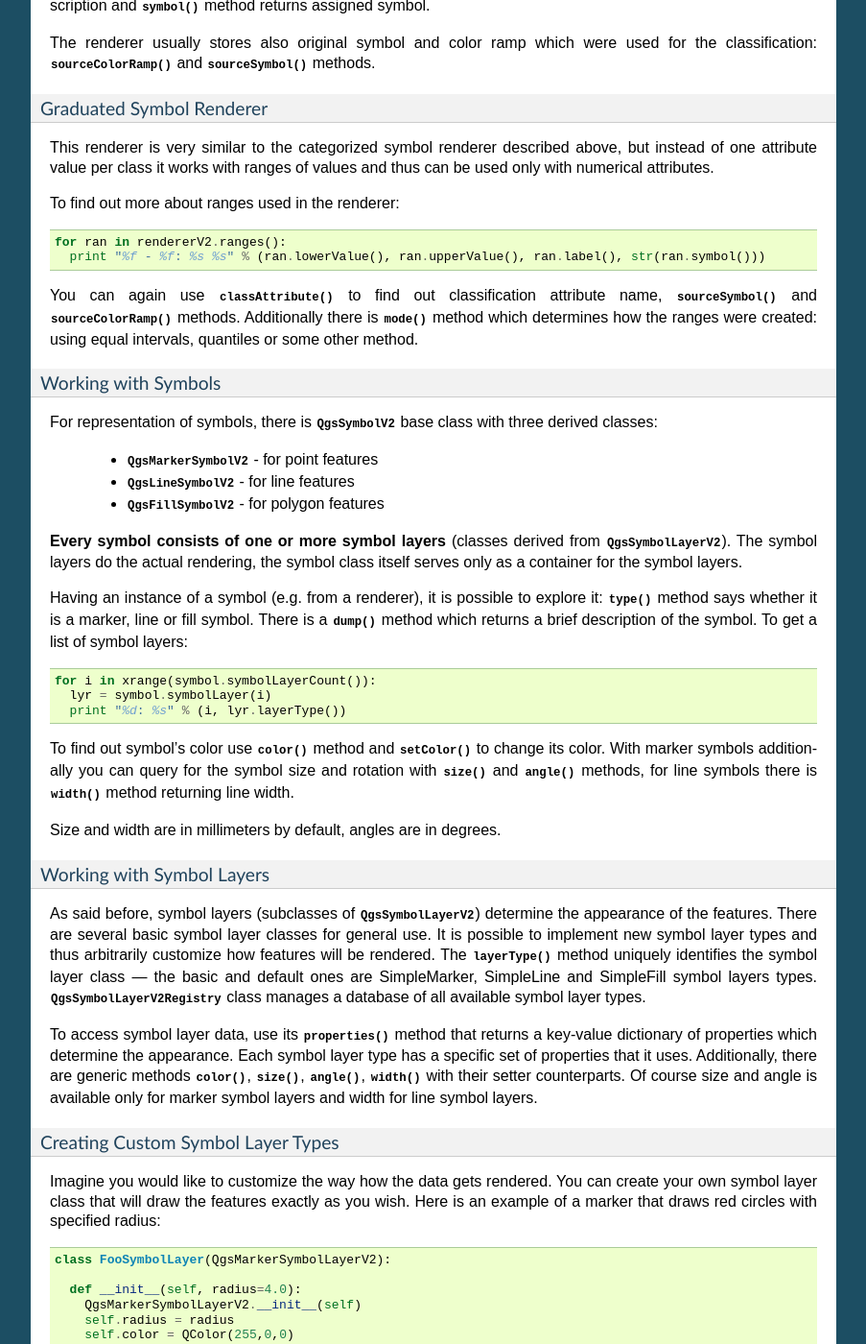
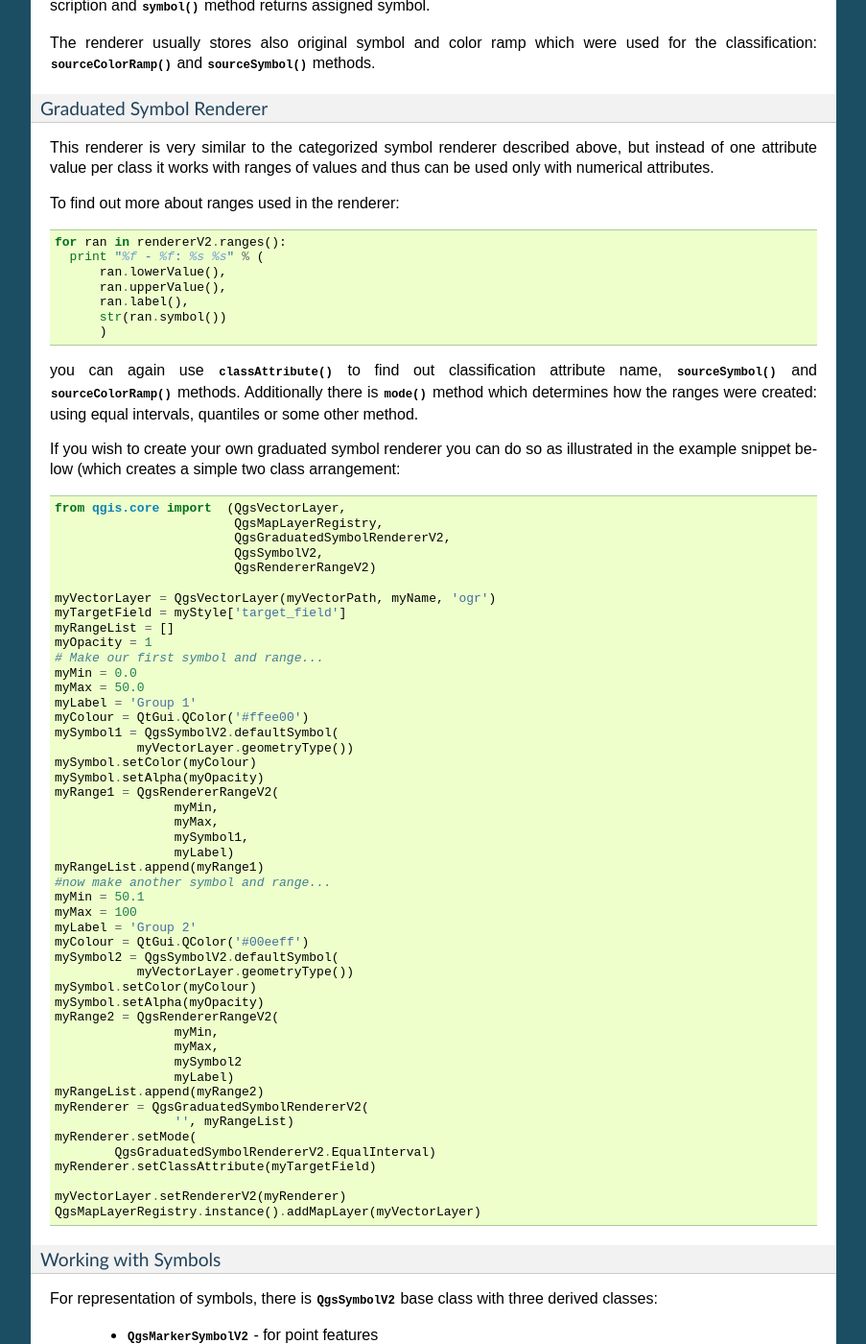
Before and after one commit to slarosa/QGIS-Developer-Cookbook, a Sphinx documentation site: the page built from english_us/source/vector.rst, in a window 1280 px wide and 1400 px high, scrolled down 5756 px. Shown: the whole window at 96% size, without its empty margins (198-1101 px from the left). Built offline with Sphinx 7.4.7, drawn with Linux system fonts in a browser that asks for light colours.

Commit message:
Added an example of how to do a graduated symbology v2 renderer

```diff
--- a/english_us/source/vector.rst
+++ b/english_us/source/vector.rst
@@ -249,15 +249,21 @@ Finally, let's check whether everything went well::
 Appearance (Symbology) of Vector Layers
 ---------------------------------------
 
-When a vector layer is being rendered, the appearance of the data is given by **renderer** and **symbols** associated with the layer.
-Symbols are classes which take care of drawing of visual representation of features, while renderers determine what symbol will be used for a particular feature.
+When a vector layer is being rendered, the appearance of the data is given by
+**renderer** and **symbols** associated with the layer.  Symbols are classes
+which take care of drawing of visual representation of features, while
+renderers determine what symbol will be used for a particular feature.
 
-In QGIS v1,4 a new vector rendering stack has been introduced in order to overcome the limitations of the original implementation. We refer to it as
-new symbology or symbology-ng (new generation), the original rendering stack is also called old symbology. Each vector layer uses either new symbology
-or old symbology, but never both at once or neither of them. It's not a global setting for all layers, so some layers might use new symbology while
-others still use old symbology. In QGIS options the user can specify what symbology should be used by default when layers are loaded.
-The old symbology will be kept in further QGIS v1.x releases for compatibility and we plan
-to remove it in QGIS v2.0.
+In QGIS v1,4 a new vector rendering stack has been introduced in order to
+overcome the limitations of the original implementation. We refer to it as new
+symbology or symbology-ng (new generation), the original rendering stack is
+also called old symbology. Each vector layer uses either new symbology or old
+symbology, but never both at once or neither of them. It's not a global setting
+for all layers, so some layers might use new symbology while others still use
+old symbology. In QGIS options the user can specify what symbology should be
+used by default when layers are loaded.  The old symbology will be kept in
+further QGIS v1.x releases for compatibility and we plan to remove it in QGIS
+v2.0.
 
 How to find out which implementation is currently in use::
 
@@ -328,16 +334,79 @@ The renderer usually stores also original symbol and color ramp which were used
 Graduated Symbol Renderer
 .........................
 
-This renderer is very similar to the categorized symbol renderer described above, but instead of one attribute value per class
-it works with ranges of values and thus can be used only with numerical attributes.
+This renderer is very similar to the categorized symbol renderer described
+above, but instead of one attribute value per class it works with ranges of
+values and thus can be used only with numerical attributes.
 
 To find out more about ranges used in the renderer::
 
   for ran in rendererV2.ranges():
-    print "%f - %f: %s %s" % (ran.lowerValue(), ran.upperValue(), ran.label(), str(ran.symbol()))
+    print "%f - %f: %s %s" % (
+        ran.lowerValue(),
+        ran.upperValue(),
+        ran.label(),
+        str(ran.symbol())
+        )
 
-You can again use :func:`classAttribute` to find out classification attribute name, :func:`sourceSymbol` and :func:`sourceColorRamp` methods.
-Additionally there is :func:`mode` method which determines how the ranges were created: using equal intervals, quantiles or some other method.
+you can again use :func:`classAttribute` to find out classification attribute
+name, :func:`sourceSymbol` and :func:`sourceColorRamp` methods.  Additionally
+there is :func:`mode` method which determines how the ranges were created:
+using equal intervals, quantiles or some other method.
+
+If you wish to create your own graduated symbol renderer you can do so as
+illustrated in the example snippet below (which creates a simple two class
+arrangement::
+
+	from qgis.core import  (QgsVectorLayer,
+                		QgsMapLayerRegistry,
+				QgsGraduatedSymbolRendererV2,
+		                QgsSymbolV2,
+				QgsRendererRangeV2)
+
+	myVectorLayer = QgsVectorLayer(myVectorPath, myName, 'ogr')
+	myTargetField = myStyle['target_field']
+	myRangeList = []
+	myOpacity = 1
+	# Make our first symbol and range...
+	myMin = 0.0
+	myMax = 50.0
+	myLabel = 'Group 1'
+	myColour = QtGui.QColor('#ffee00')
+	mySymbol1 = QgsSymbolV2.defaultSymbol(
+		   myVectorLayer.geometryType())
+	mySymbol.setColor(myColour)
+	mySymbol.setAlpha(myOpacity)
+	myRange1 = QgsRendererRangeV2(
+		        myMin,
+		        myMax,
+		        mySymbol1,
+		        myLabel)
+	myRangeList.append(myRange1)
+	#now make another symbol and range...
+	myMin = 50.1
+	myMax = 100
+	myLabel = 'Group 2'
+	myColour = QtGui.QColor('#00eeff')
+	mySymbol2 = QgsSymbolV2.defaultSymbol(
+		   myVectorLayer.geometryType())
+	mySymbol.setColor(myColour)
+	mySymbol.setAlpha(myOpacity)
+	myRange2 = QgsRendererRangeV2(
+		        myMin,
+		        myMax,
+		        mySymbol2
+		        myLabel)
+	myRangeList.append(myRange2)
+	myRenderer = QgsGraduatedSymbolRendererV2(
+		        '', myRangeList)
+	myRenderer.setMode(
+		QgsGraduatedSymbolRendererV2.EqualInterval)
+	myRenderer.setClassAttribute(myTargetField)
+
+	myVectorLayer.setRendererV2(myRenderer)
+	QgsMapLayerRegistry.instance().addMapLayer(myVectorLayer)
+
+
 
 
 Working with Symbols
```
